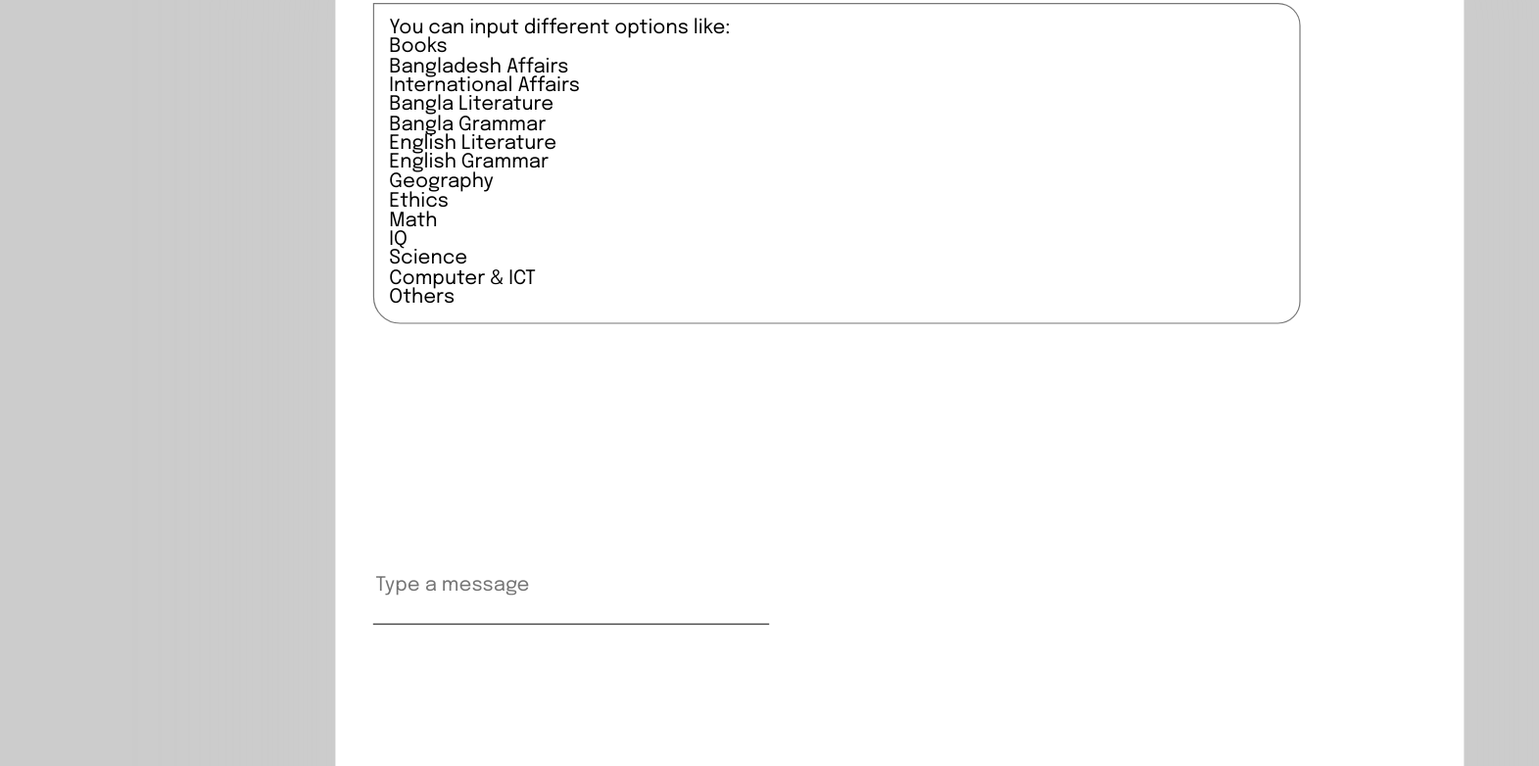
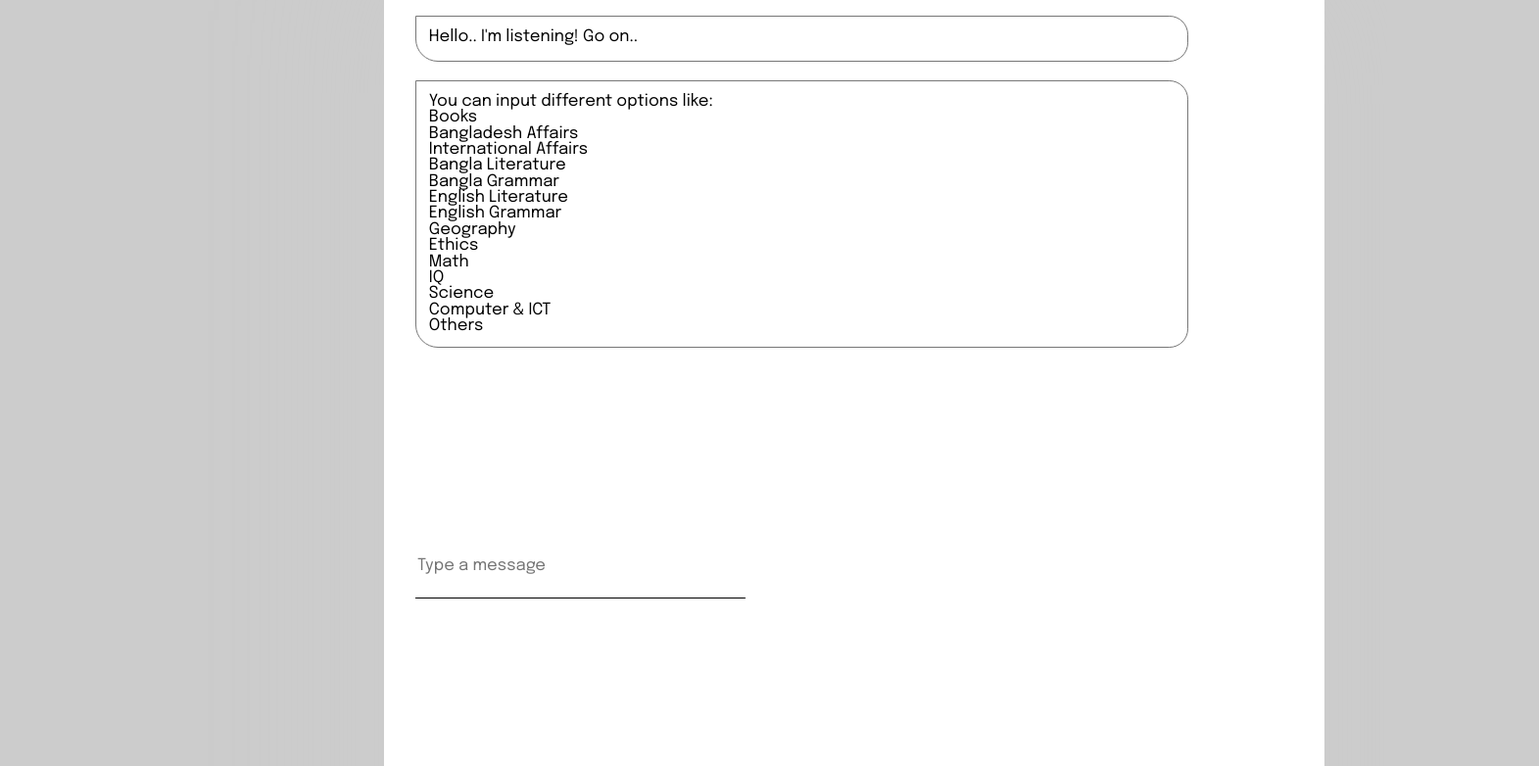
Before and after one commit to rahat049/BCSbot, a plain HTML site: page index.html in a window 1280 px wide. Shown: the part 131-913 px from the top of the page at 98% size, 1571 px wide, since content can reach past the window. Drawn offline with Linux system fonts and the light colour scheme; some icons are missing; a web font is replaced by a local one.

Commit message:
Update style.css

```diff
--- a/style.css
+++ b/style.css
@@ -10,7 +10,7 @@
 
   body {
     background: #ccc;
-    transform: scale(1.2); /* Scale up by a factor of 2 */
+    /*transform: scale(1.2);  Scale up by a factor of 2 */
   }
 /* Styles for screens smaller than 768px (iPhones) */
   @media only screen and (max-width: 768px) {
```
